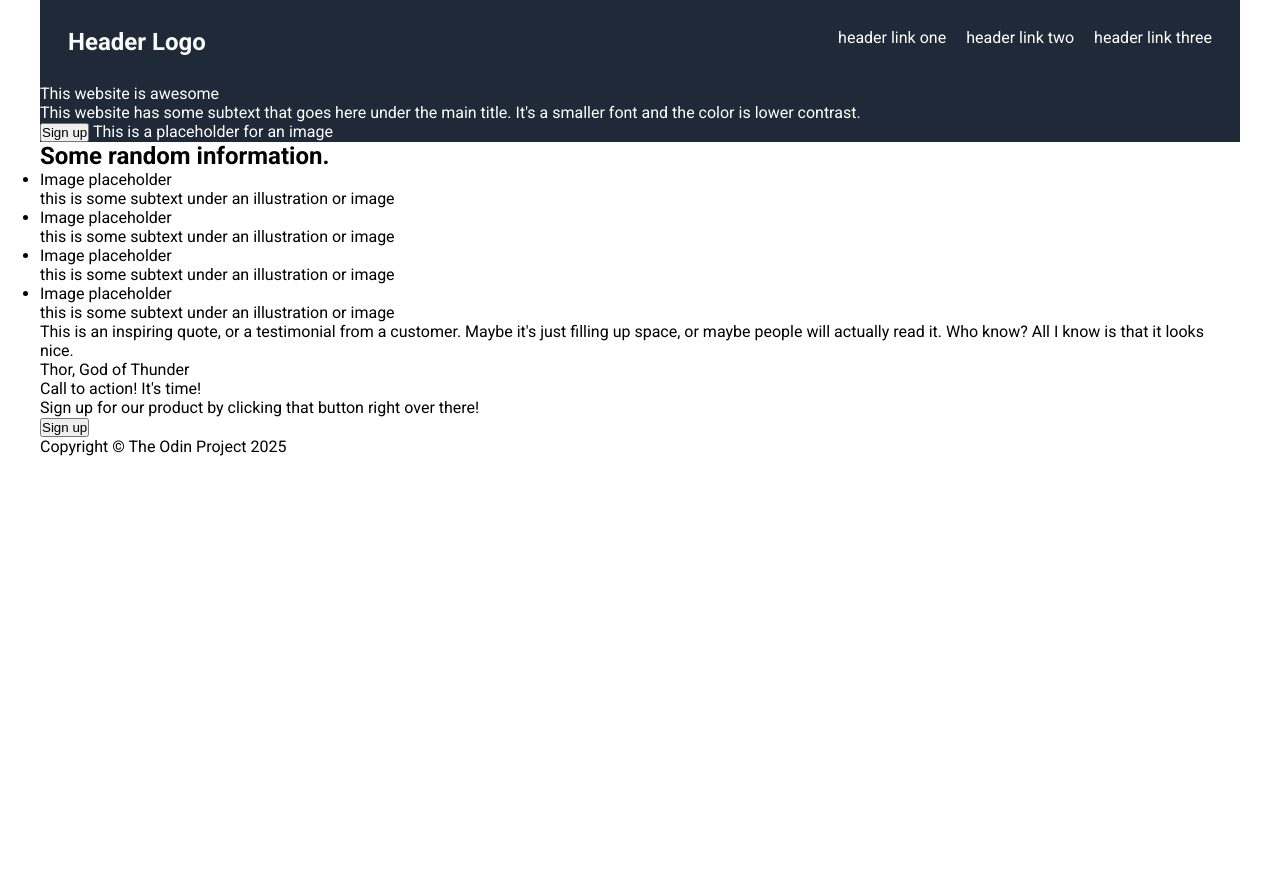
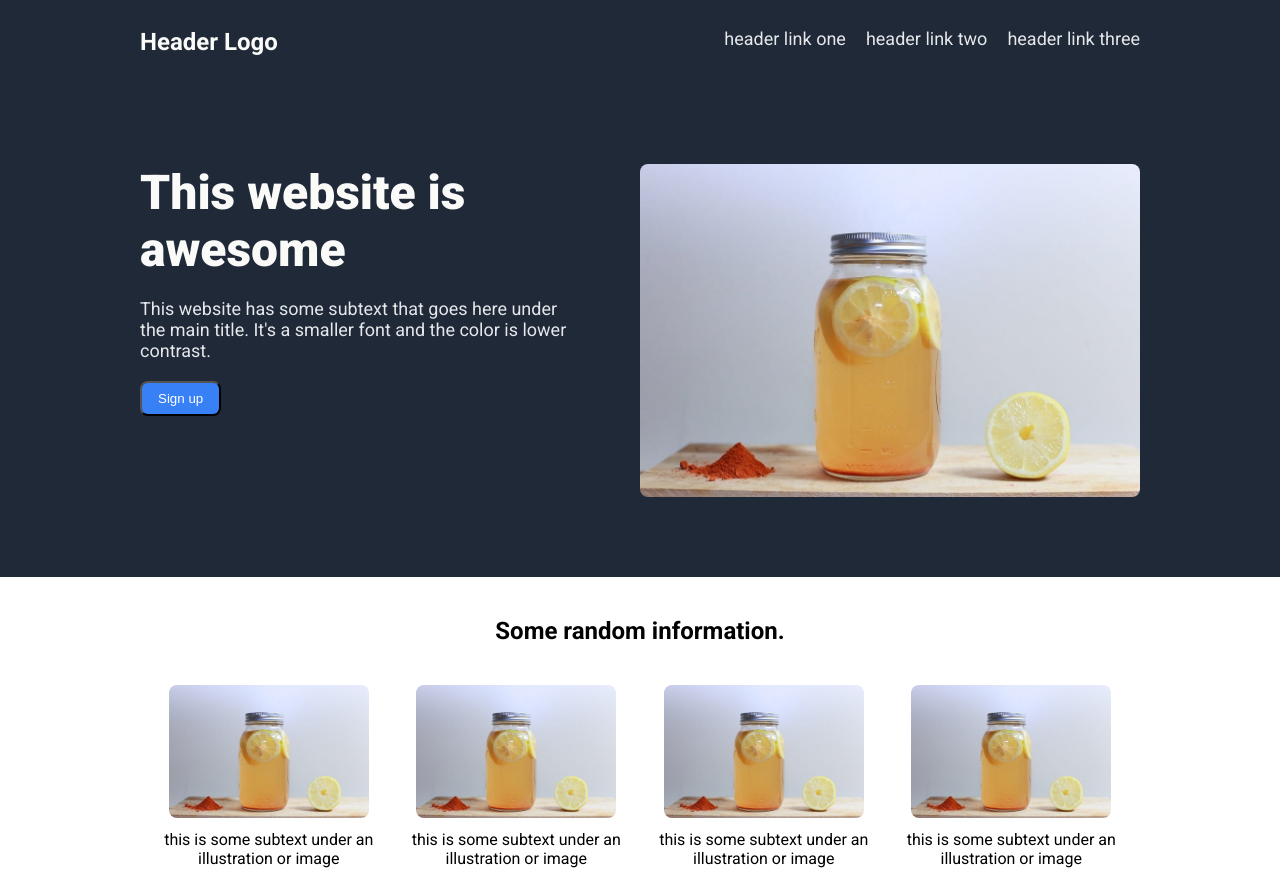
Before and after one commit to mariocarabotta/odin-landing-page, a plain HTML site: page index.html in a window 1280 px wide. Shown: the top 871 px of the page. Before the commit the page ends 800 px from the top, so only its background shows below. Drawn offline with Linux system fonts and the light colour scheme.

Commit message:
Feat: style hero and tiles

```diff
--- a/index.html
+++ b/index.html
@@ -11,39 +11,46 @@
 </head>
 <body>
     <header>
+        <div class="wrapper">
             <h1>Header Logo</h1>
             <nav>
-            <ul>
+                <ul class="secondary-text">
                     <li>header link one</li>
                     <li>header link two</li>
                     <li>header link three</li>
                 </ul>
             </nav>
+        </div>
     </header>
     <main>
         <section class="hero">
+            <div class="wrapper">
+                <div>
                     <p>This website is awesome</p>
-            <p>This website has some subtext that goes here under the main title. It's a smaller font and the color is lower contrast.</p>
+                    <p class="secondary-text">This website has some subtext that goes here under the main title. It's a smaller font and the color is lower contrast.</p>
                     <button>Sign up</button>
-            <span>This is a placeholder for an image</span>
+                </div>
+                <img src="../odin-landing-page/images/mason-jar-lemons-juice-5a9593.jpg">
+            </div>
+
         </section>
         <section class="information">
             <h2>Some random information.</h2>
             <ul>
                 <li>
-                    <span>Image placeholder</span>
+                    <img src="../odin-landing-page/images/mason-jar-lemons-juice-5a9593.jpg">
                     <p>this is some subtext under an illustration or image</p>
                 </li>
                 <li>
-                    <span>Image placeholder</span>
+                    <img src="../odin-landing-page/images/mason-jar-lemons-juice-5a9593.jpg">
                     <p>this is some subtext under an illustration or image</p>
                 </li>
                 <li>
-                    <span>Image placeholder</span>
+                    <img src="../odin-landing-page/images/mason-jar-lemons-juice-5a9593.jpg">
                     <p>this is some subtext under an illustration or image</p>
                 </li>
                 <li>
-                    <span>Image placeholder</span>
+                    <img src="../odin-landing-page/images/mason-jar-lemons-juice-5a9593.jpg">
                     <p>this is some subtext under an illustration or image</p>
                 </li>
             </ul>
--- a/style.css
+++ b/style.css
@@ -6,7 +6,6 @@
 
 body {
     font-family: Roboto, sans-serif;
-    max-width: 1200px;
     margin: 0 auto;
 }
 
@@ -16,9 +15,8 @@ header, .hero {
 }
 
 header {
-    display: flex;
-    justify-content: space-between;
     padding: 28px;
+    margin: 0 auto;
 
     h1 {
         font-size: 24px;
@@ -32,3 +30,61 @@ header {
         gap: 20px;
     }
 }
+
+.wrapper {
+    max-width: 1000px;
+    display: flex;
+    justify-content: space-between;
+    margin: 0 auto;
+}
+
+.hero > .wrapper {
+    gap: 60px;
+    padding: 80px 0;
+
+    p {
+        margin-bottom: 20px;
+    }
+
+    button {
+        padding: 8px 16px;
+        border-radius: 8px;
+        background-color: hsl(217, 91%, 59%);
+        color: hsl(0, 0%, 100%);
+    }
+
+    img {
+    max-width: 50%;
+    border-radius: 8px;
+    }
+}
+
+.hero p:first-child {
+    font-size: 48px;
+    font-weight: 900;
+    color: hsl(90, 17%, 98%);
+}
+
+.secondary-text {
+    font-size: 18px;
+    color: hsl(220, 13%, 91%);
+}
+
+.information {
+    padding: 40px 0;
+    text-align: center;
+
+    ul {
+        list-style-type: none;
+        display: flex;
+        justify-content: space-between;
+        max-width: 990px;
+        margin: 40px auto;
+
+        img {
+            max-width: 200px;
+            border-radius: 8px;
+            margin-bottom: 8px;
+        }
+    }
+}
```
Also changed, not shown: images/mason-jar-lemons-juice-5a9593.jpg (added), images/modified-rice-lifestyle.webp (added). Lines whose indentation alone changed are shown as unchanged.
